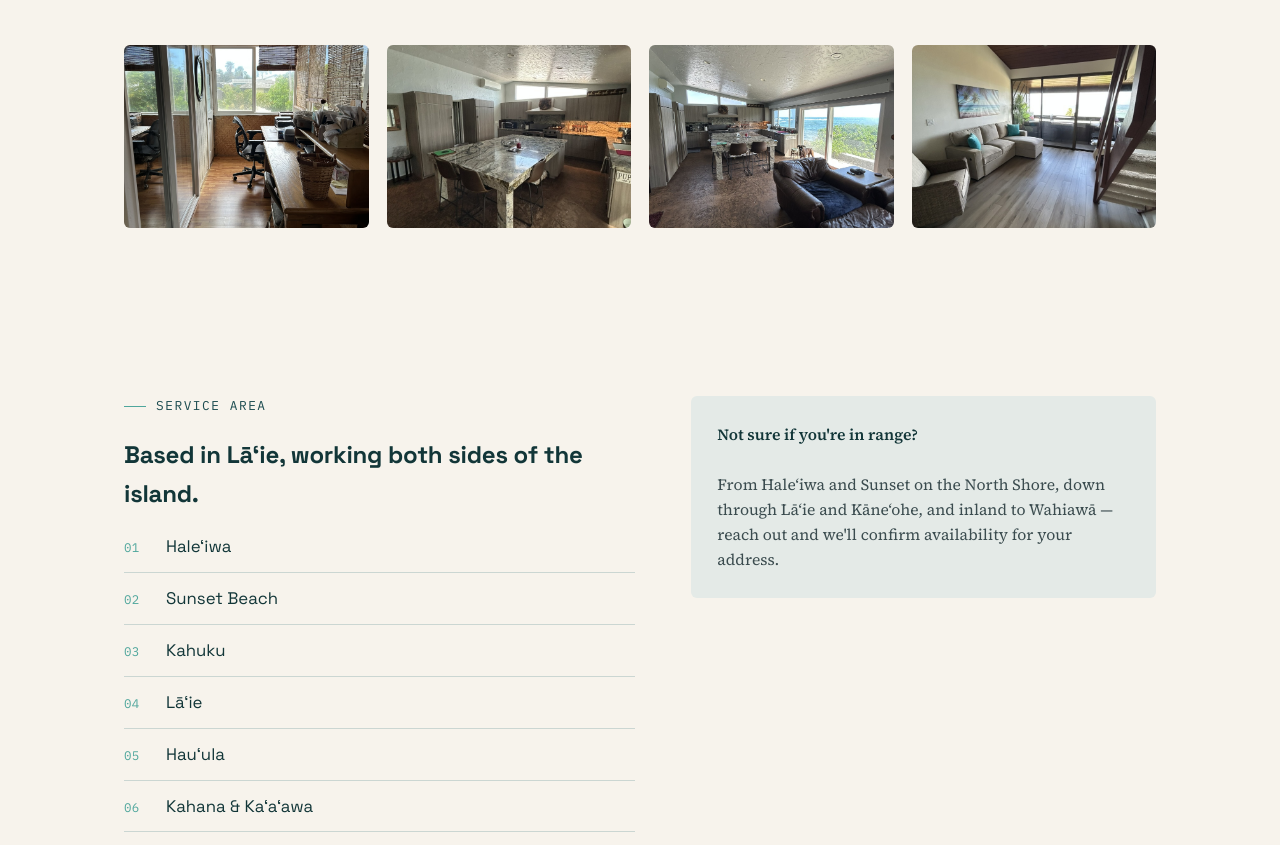
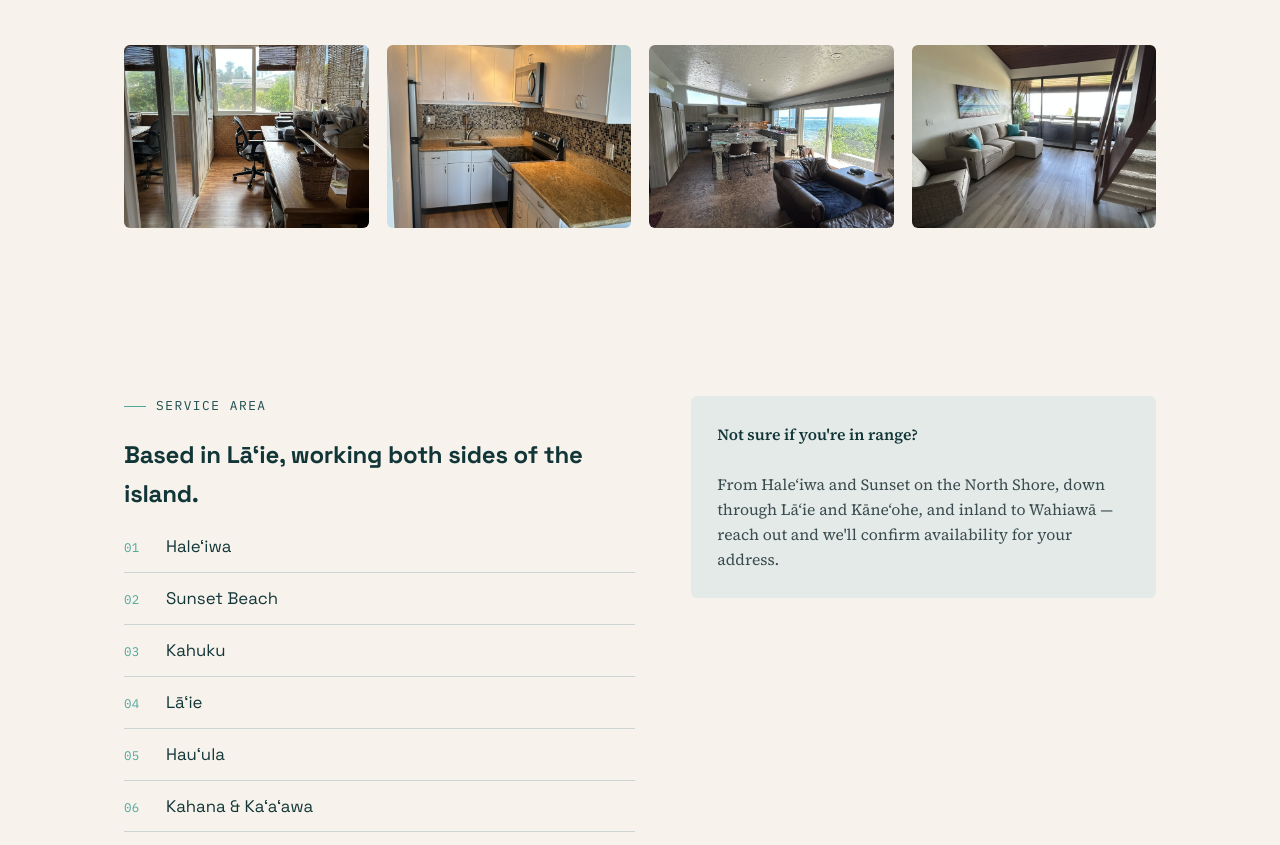
Before and after one commit to jacksandberg21/LumiCleaning, a plain HTML site: page index.html in a window 1280 px wide. Shown: the part 1748-2593 px from the top of the page. Drawn offline with Linux system fonts and the light colour scheme.

Commit message:
changed pics

```diff
--- a/index.html
+++ b/index.html
@@ -96,7 +96,7 @@
       </div>
       <div class="gallery-grid">
         <img class="gallery-photo" src="clean1.jpg">
-        <img class="gallery-photo" src="clean2.jpg">
+        <img class="gallery-photo" src="clean5.jpg">
         <img class="gallery-photo" src="clean3.jpg">
         <img class="gallery-photo" src="clean4.jpg">
       </div>
```
Also changed, not shown: clean5.jpg (added).
